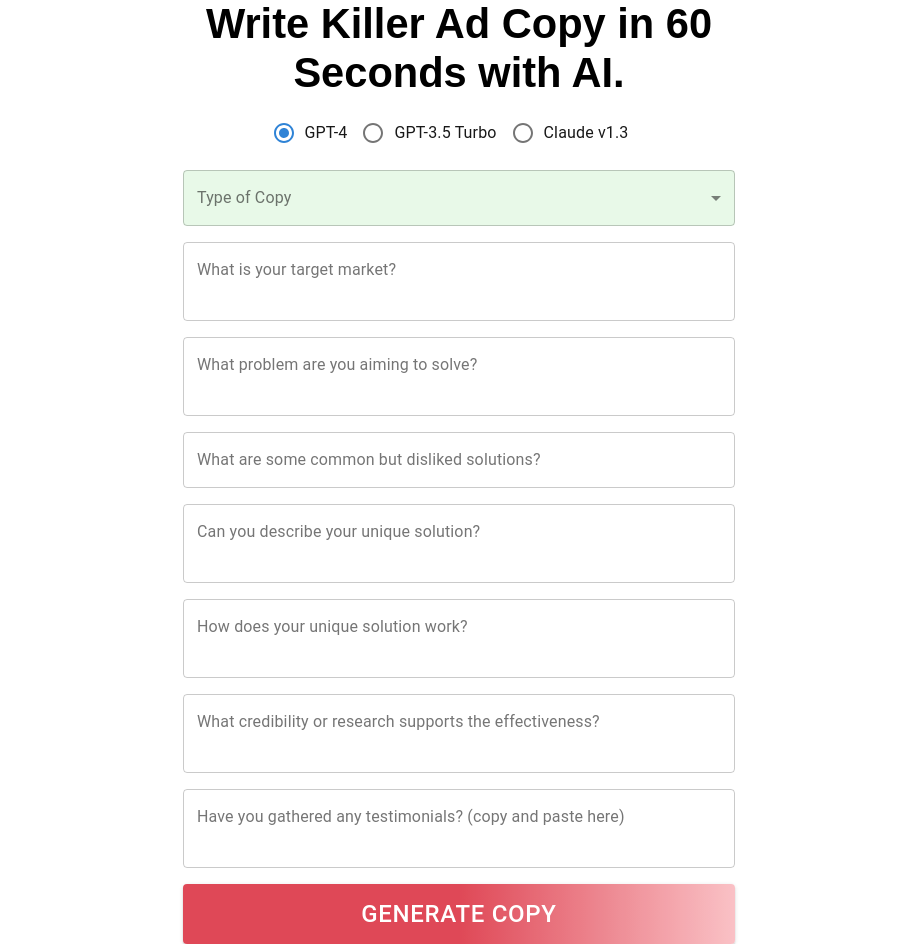
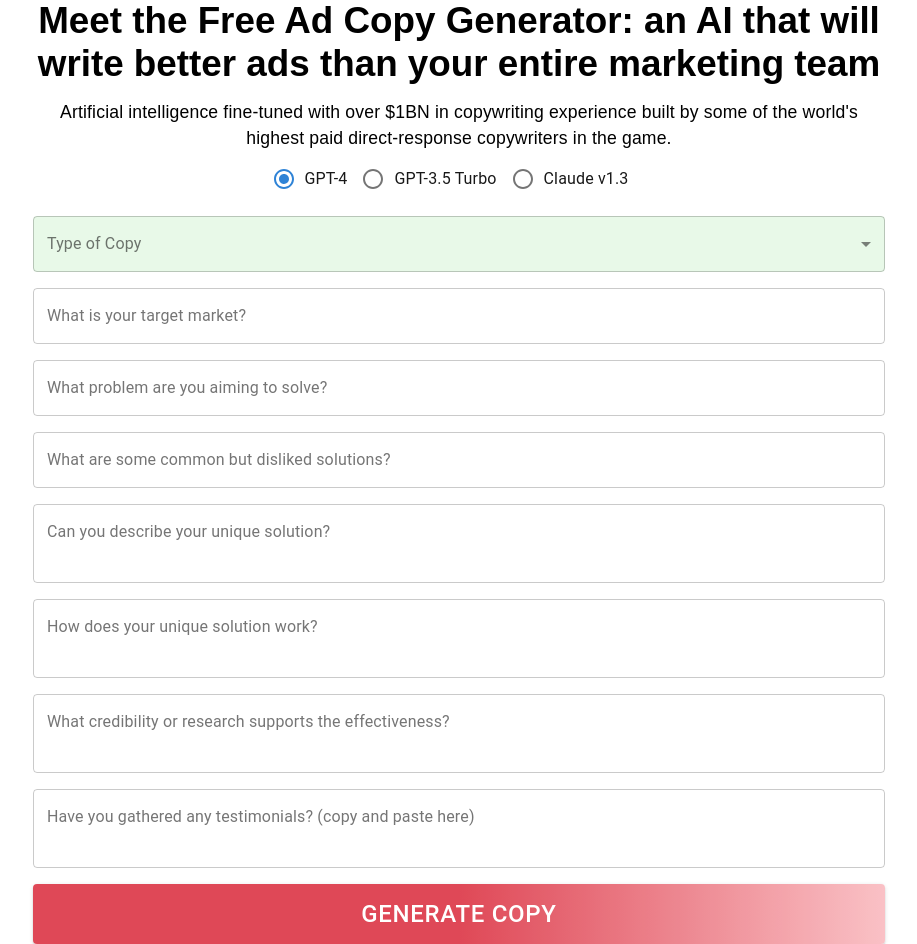
Before and after one commit to calabsai/facw7x3-copygen-ui, a React (Create React App) app: page / in a window 1280 px wide. Shown: the whole page, without its empty margins (181-1098 px from the left). Built offline with nearby package versions, Linux system fonts and the light colour scheme.

Commit message:
modified:   src/App.js

```diff
--- a/src/App.js
+++ b/src/App.js
@@ -199,17 +199,27 @@
   }, [currentMessageIndex, messages]);
 
   return (
-    <Container maxWidth="sm" sx={{ display: 'flex', flexDirection: 'column', justifyContent: 'center' }}>
+    <Container maxWidth="md" sx={{ display: 'flex', flexDirection: 'column', justifyContent: 'center' }}>
       <div>
 {showForm && (
   <>
    <Typography
-          variant="h3"
-          align="center"
-          gutterBottom
-          sx={{ fontWeight: 'bold', fontFamily: 'Poppins, sans-serif', fontSize: '2.6rem' }}
-          className={!showHeadline ? 'headline-fade-out' : ''}>
-Write Killer Ad Copy in 60 Seconds with AI.
+  variant="h3"
+  align="center"
+  gutterBottom
+  sx={{ fontWeight: 'bold', fontFamily: 'Poppins, sans-serif', fontSize: '2.3rem' }}
+  className={!showHeadline ? 'headline-fade-out' : ''}
+>
+Meet the Free Ad Copy Generator: an AI that will write better ads than your entire marketing team
+</Typography>
+<Typography
+  variant="body1" // Use a different variant for the paragraph text
+  align="center"
+  gutterBottom
+  sx={{ fontFamily: 'Poppins, sans-serif', fontSize: '1.1rem' }} // Adjust the font size and other styles as needed
+  className={!showHeadline ? 'headline-fade-out' : ''}
+>
+  Artificial intelligence fine-tuned with over $1BN in copywriting experience built by some of the world's highest paid direct-response copywriters in the game.
 </Typography>
 <form
   noValidate
```
